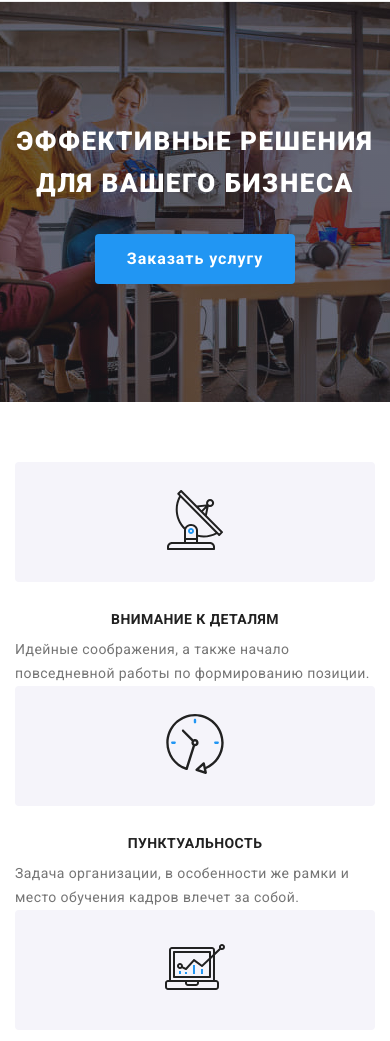
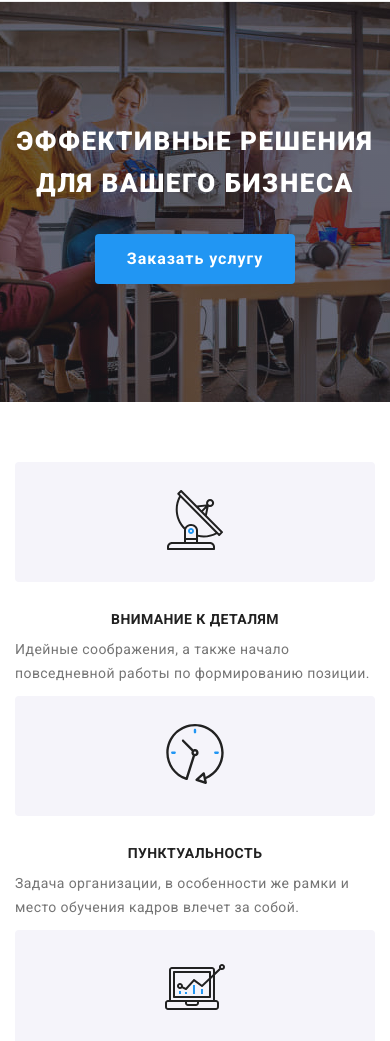
Before and after one commit to OliaChuzhdiuk/goit-markup-hw-08, a plain HTML site: page index.html in a window 390 px wide. Shown: the part 59-1100 px from the top of the page. Drawn offline with nearby package versions, Linux system fonts and the light colour scheme.

Commit message:
Правка

```diff
--- a/scss/components/_menu__button.scss
+++ b/scss/components/_menu__button.scss
@@ -29,7 +29,6 @@
 }
 
 .mobile__container {
-        z-index: 850;
     display: none;
     position: fixed;
     min-height: 100vh;
--- a/scss/layout/_feature.scss
+++ b/scss/layout/_feature.scss
@@ -48,3 +48,9 @@
         letter-spacing: 0.03em;
         color: var(--secondary-text-color);
     }
+
+    .feature__item:not(:last-child) {
+        @media screen and (max-width: 768px) {
+            margin-bottom: 10px;
+        }
+    }
```
Also changed, not shown: css/main.css, css/main.min.css, 2 other files. Lines whose indentation alone changed are shown as unchanged.
